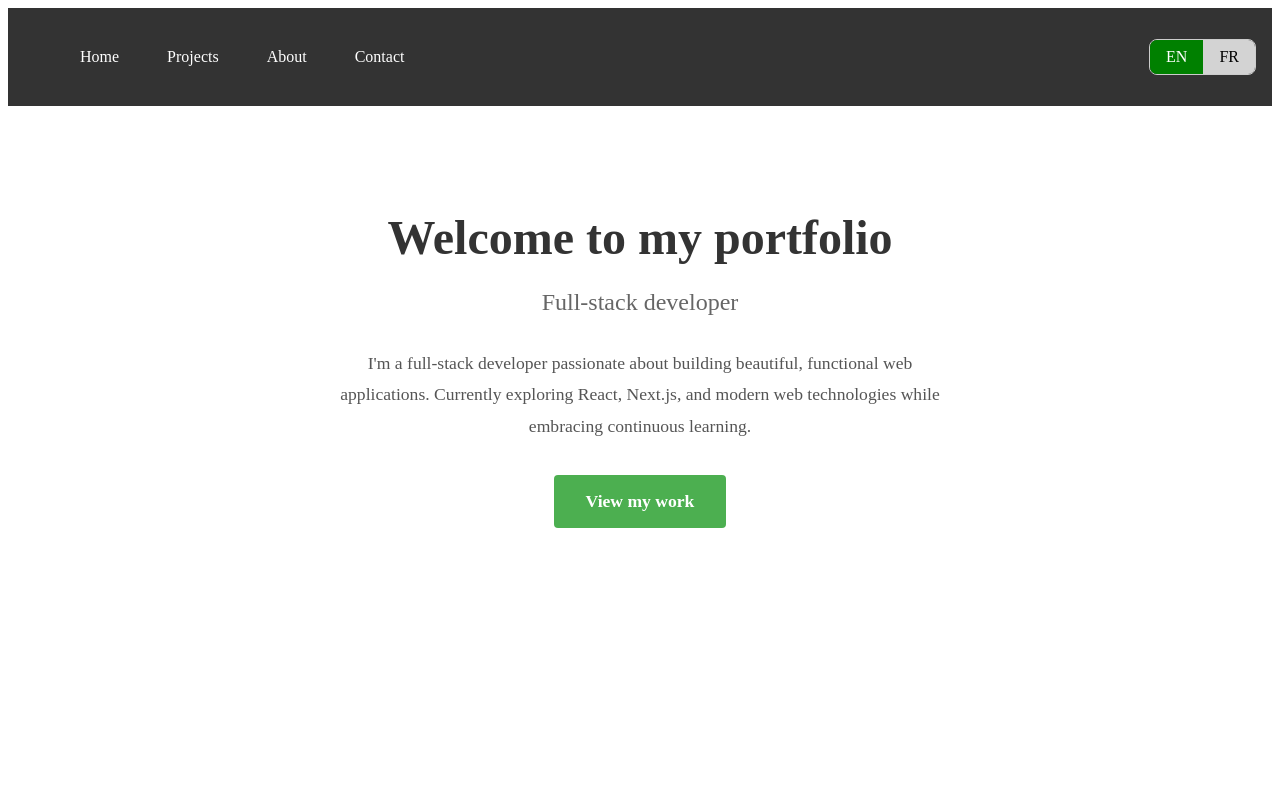
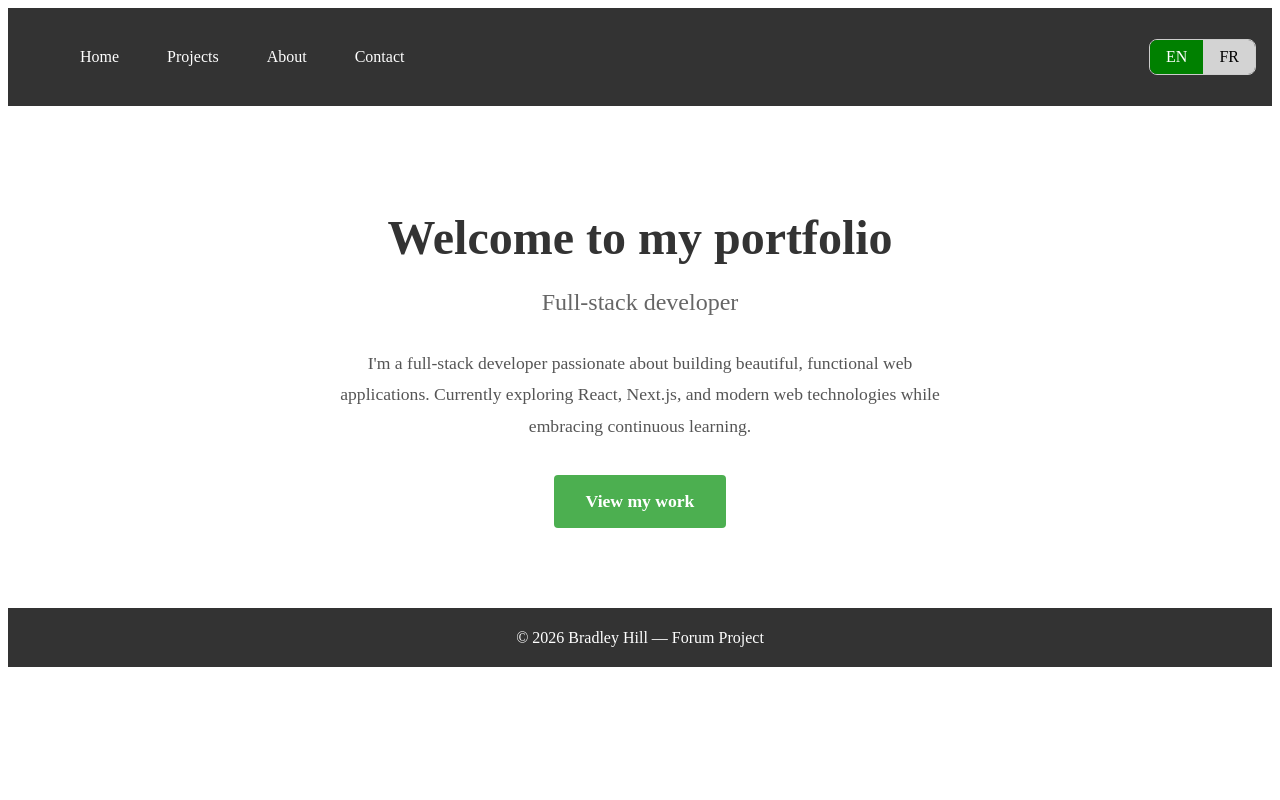
Before and after one commit to Bradley-Hill/bradley-hill-cloudflare, a Next.js app: page / in a window 1280 px wide. Shown: the top 800 px of the page. Built offline with nearby package versions, Linux system fonts and the light colour scheme.

Commit message:
bradley-hill: tweaking footer position

```diff
--- a/app/page.module.css
+++ b/app/page.module.css
@@ -1,5 +1,5 @@
 .page {
-  min-height: 100vh;
+  max-height: 100vh;
   display: flex;
   flex-direction: column;
   padding: 2rem;
--- a/app/projects/page.module.css
+++ b/app/projects/page.module.css
@@ -1,5 +1,6 @@
 .projectsContainer {
   padding: 2rem;
+  padding-bottom: 5rem;
   max-width: 1200px;
   margin: 0 auto;
 }
```
